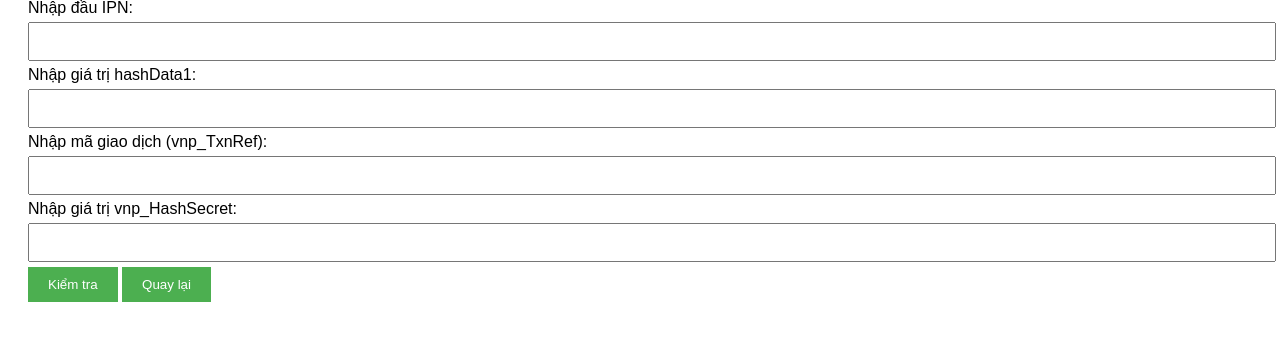
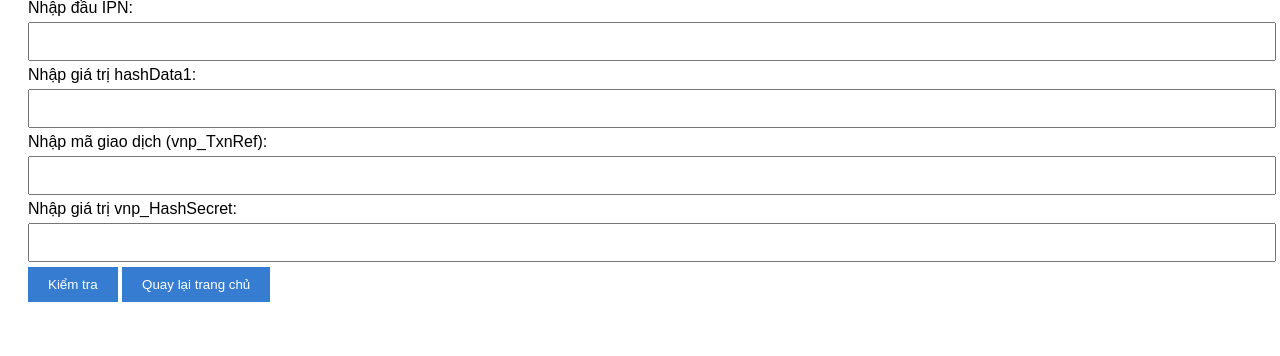
Before and after one commit to SangPepsi/vnpay-check, a PHP site: page /vnpay-check/sit_check/pay/sit-check.php in a window 1280 px wide. Shown: the part 97-453 px from the top of the page. Run offline with PHP 8.4, Linux system fonts and the light colour scheme.

Commit message:
Cập nhật tính năng mới cho vnpay-check

```diff
--- a/index.php
+++ b/index.php
@@ -135,7 +135,7 @@
     <section>
         <h2 id="sit-check-heading" class="arrow" onclick="toggleMenu('sit-check-menu', 'sit-check-heading')">5. SIT CHECK</h2>
         <ul id="sit-check-menu" style="display: none;">
-            <li><a href="sit_check/sit_pay.php">SIT PAY</a></li>
+            <li><a href="sit_check/pay/sit-check.php">SIT PAY</a></li>
             <li><a href="sit_check/sit_token.php">SIT Token</a></li>
             <li><a href="sit_check/sit_installment.php">SIT Trả Góp</a></li>
             <li><a href="sit_check/sit_recurring.php">SIT Định Kỳ</a></li>
--- a/sit_check/pay/sit-check.php
+++ b/sit_check/pay/sit-check.php
@@ -43,8 +43,8 @@ if (isset($_POST['check'])) {
     <style>
         body { font-family: Arial, sans-serif; padding: 20px; }
         input { width: 100%; padding: 10px; margin: 5px 0; }
-        button { padding: 10px 20px; background-color: #4CAF50; color: white; border: none; cursor: pointer; }
-        button:hover { background-color: #45a049; }
+        button { padding: 10px 20px; background-color: #367cd1; color: white; border: none; cursor: pointer; }
+        button:hover { background-color: #367cd1; }
         .result-box { width: 100%; height: 150px; overflow: auto; border: 1px solid #ddd; padding: 10px; background: #f9f9f9; }
     </style>
 </head>
@@ -64,7 +64,7 @@ if (isset($_POST['check'])) {
     <input type="text" name="hash_secret" required>
 
     <button type="submit" name="check">Kiểm tra</button>
-    <button type="reset">Quay lại</button>
+    <button type="button" onclick="window.location.href='http://localhost:8888/vnpay-check'">Quay lại trang chủ</button>
 </form>
 
 <?php if (isset($result)): ?>
```
